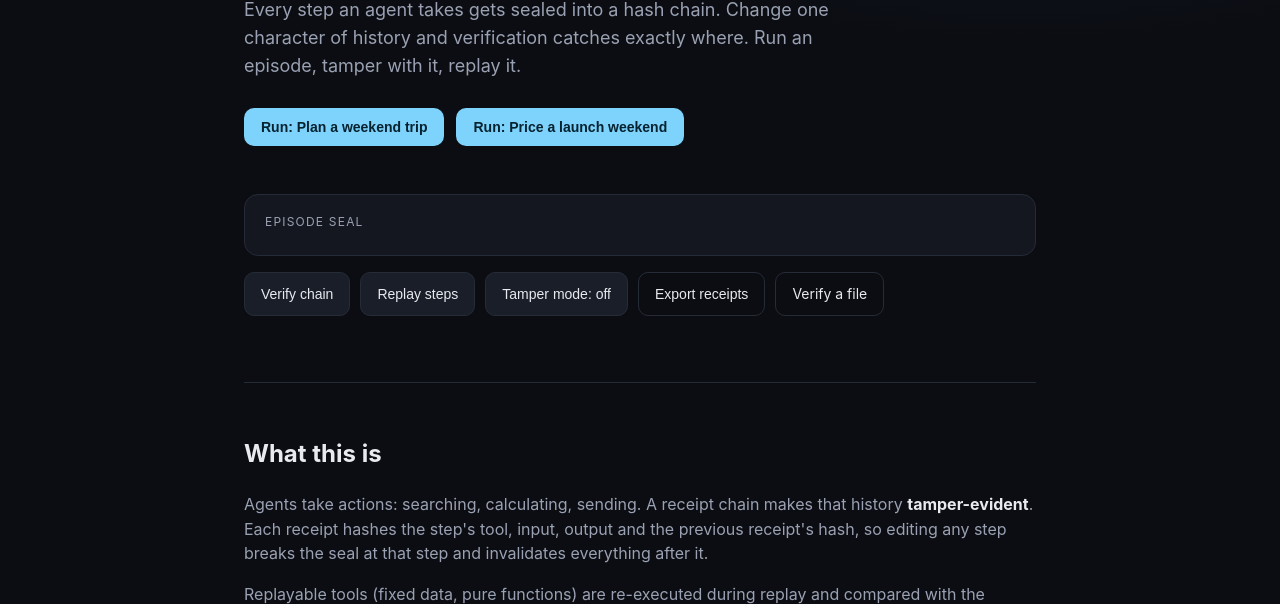
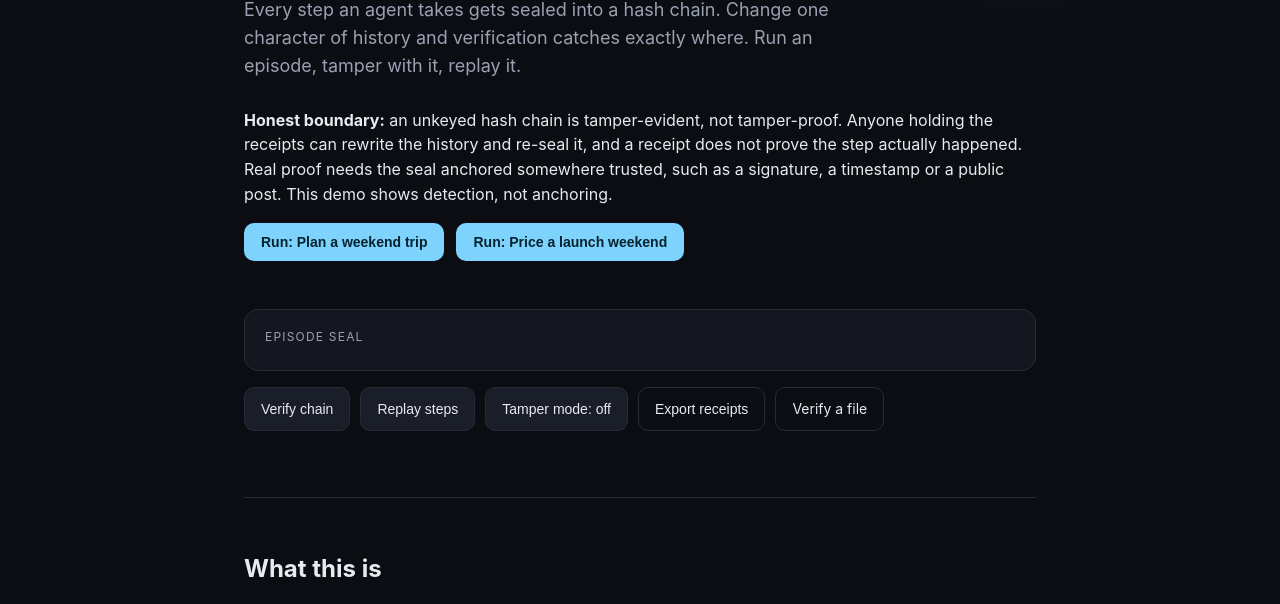
Before and after one commit to Kulraj69/agent-receipts, a plain HTML site: page index.html in a window 1280 px wide. Shown: the part 183-787 px from the top of the page. Drawn offline with Linux system fonts and the light colour scheme.

Commit message:
Update index.html

```diff
--- a/index.html
+++ b/index.html
@@ -14,6 +14,10 @@
   <h1>Prove what your agent did.</h1>
   <p class="sub">Every step an agent takes gets sealed into a hash chain. Change one character of history
   and verification catches exactly where. Run an episode, tamper with it, replay it.</p>
+  <p class="caveat"><strong>Honest boundary:</strong> an unkeyed hash chain is tamper-evident, not tamper-proof.
+  Anyone holding the receipts can rewrite the history and re-seal it, and a receipt does not prove the step actually
+  happened. Real proof needs the seal anchored somewhere trusted, such as a signature, a timestamp or a public post.
+  This demo shows detection, not anchoring.</p>
   <div class="hero-actions" id="episode-picker"></div>
 </header>
 
```
